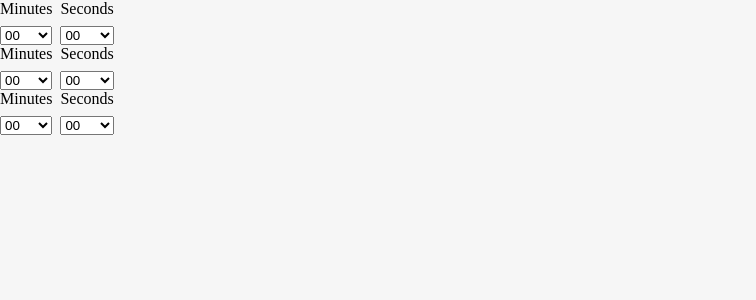
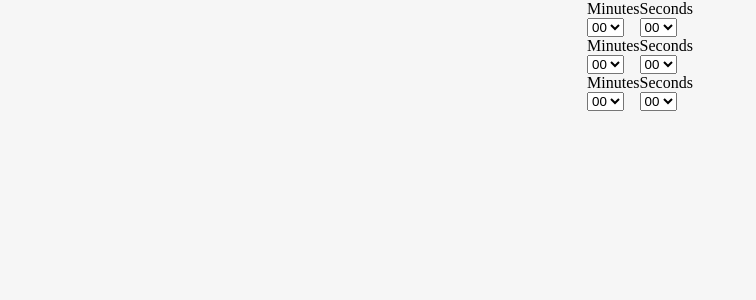
Before and after one commit to RenzoSev/typescript-countdown, a React (Create React App) app: page /settings in a window 1280 px wide. Shown: the top 300 px of the page, without its empty margins (0-756 px from the left). Built offline with nearby package versions, Linux system fonts and the light colour scheme.

Commit message:
feat: user prefer presets

```diff
--- a/src/components/SetCountdown/index.tsx
+++ b/src/components/SetCountdown/index.tsx
@@ -1,5 +1,5 @@
 /* eslint-disable no-unused-vars */
-import React, { useState, Dispatch, SetStateAction } from 'react';
+import React, { Dispatch, SetStateAction } from 'react';
 
 import {
   MdKeyboardArrowUp,
--- a/src/components/SetCountdown/types.ts
+++ b/src/components/SetCountdown/types.ts
@@ -1,6 +1,6 @@
 /* eslint-disable no-unused-vars */
 import React from 'react';
-import { setTimeInfoTypes } from '../../pages/App/types';
+import { setTimeInfoTypes } from '../../pages/Countdown/types';
 
 export type propsTypes = {
     dataTime: {
--- a/src/pages/Countdown/index.tsx
+++ b/src/pages/Countdown/index.tsx
@@ -26,7 +26,7 @@ import usePrevious from '../../helper/usePrevious';
 import Presets from '../../components/Presets';
 import SetCountdown from '../../components/SetCountdown';
 
-import { Section, DivConfig } from '../../styles/styles';
+import { Section, DivConfig } from './styles';
 
 const CountDown = (propsCountDown: PropsTypes) => {
   const { presets } = propsCountDown;
--- a/src/pages/TimeConfigs/index.tsx
+++ b/src/pages/TimeConfigs/index.tsx
@@ -1,33 +1,50 @@
 /* eslint-disable no-unused-vars */
+/* eslint-disable no-shadow */
 
 import React, { ChangeEvent, useState } from 'react';
 
 import TimeConfigsTypes from './types';
 
-import Section from './styles';
+import { Section, DivPresets } from './styles';
+import { convertNumbersToCountdown } from '../../utils/convertTime';
 
 export default function TimeConfigs(propsConfigs: TimeConfigsTypes) {
   const { presets, setPresets } = propsConfigs;
 
-  const [newPresets, setNewPresets] = useState(presets);
+  const [localPresets, setLocalPresets] = useState(presets);
 
-  const sendNewPreset = (e: ChangeEvent<HTMLSelectElement>, index: number) => {
+  const changeMinutes = (preset: string[], value: string) => {
+    preset.shift();
+    preset.unshift(value);
+  };
+  const changeSeconds = (preset: string[], value: string) => {
+    preset.pop();
+    preset.push(value);
+  };
+  const sendNewPreset = (e: ChangeEvent<HTMLSelectElement>, index: number, time: string) => {
     const { value } = e.target;
+    const preset = localPresets[index].split(':');
 
-    console.log(value);
+    const timeIndex: {[key: string]: (preset: string[], value: string) => void} = {
+      minutes: changeMinutes,
+      seconds: changeSeconds,
+    };
 
-    // const splicedPresets = [...presets];
-    // splicedPresets.splice(index, 1, value);
+    timeIndex[time](preset, value);
+    const convertedPreset = convertNumbersToCountdown(preset);
 
-    // setNewPresets(splicedPresets);
+    const splicedPresets = [...localPresets];
+    splicedPresets.splice(index, 1, convertedPreset);
+
+    setLocalPresets(splicedPresets);
   };
 
-  const renderSelect = (index: number) => {
+  const renderSelect = (index: number, time: string) => {
     const arrayFrom59 = Array.from(Array(60).keys());
     const optionsValue = arrayFrom59.map((num) => (`0${num}`).slice(-2));
 
     return (
-      <select onChange={(e) => sendNewPreset(e, index)}>
+      <select onChange={(e) => sendNewPreset(e, index, time)}>
         {optionsValue.map((num) => (
           <option key={num}>
             {num}
@@ -42,19 +59,17 @@ export default function TimeConfigs(propsConfigs: TimeConfigsTypes) {
 
     return (
       presets.map((preset, index) => (
-        <div key={preset}>
+        <DivPresets key={preset}>
           <div>
-            <div>
-              <p>Minutes</p>
-              {renderSelect(index)}
-            </div>
+            <p>Minutes</p>
+            {renderSelect(index, 'minutes')}
+          </div>
 
-            <div>
-              <p>Seconds</p>
-              {renderSelect(index)}
-            </div>
+          <div>
+            <p>Seconds</p>
+            {renderSelect(index, 'seconds')}
           </div>
-        </div>
+        </DivPresets>
       )));
   };
 
--- a/src/pages/TimeConfigs/styles.ts
+++ b/src/pages/TimeConfigs/styles.ts
@@ -1,22 +1,16 @@
 import styled from 'styled-components';
 
-const Section = styled.section`
+export const Section = styled.section`
     width: 100%;
     height: 100vh;
 
-    div {
-        div {
-            div {
-                display: flex;
-                gap: 0.5rem;
-
-                div {
-                    display: flex;
-                    flex-flow: column nowrap;
-                }
-            }
-        }
+    & > div {
+        display: flex;
+        flex-flow: column nowrap;
+        align-items: center;
     }
 `;
 
-export default Section;
+export const DivPresets = styled.div`
+    display: flex;
+`;
--- a/src/styles/styles.ts
+++ /dev/null
@@ -1,29 +0,0 @@
-import styled from 'styled-components';
-
-export const Section = styled.section`
-    display: flex;
-    flex-flow: column nowrap;
-    justify-content: center;
-    align-items: center;
-
-    height: 100vh;
-
-    color: #525252;
-    font-size: 3rem;
-    font-family: 'Montserrat', sans-serif;
-
-    span {
-        font-weight: 600;
-        font-size: 5rem;
-    }
-`;
-
-export const DivConfig = styled.div`
-    position: absolute;
-    left: 0;
-
-    font-size: 1.3rem;
-    color: #525252;
-
-    padding: 0.6rem;
-`;
--- a/src/utils/convertTime.ts
+++ b/src/utils/convertTime.ts
@@ -7,3 +7,9 @@ export const convertSecToMili = (seconds: number) => seconds * 1000;
 export const convertCountdownToNumbers = (countdown: string) => (
   countdown.split(':').join('').split('')
 );
+
+export const convertNumbersToCountdown = (countdown: string[]) => {
+  const presetCountdown = countdown;
+  presetCountdown.splice(1, 0, ':');
+  return presetCountdown.join('');
+};
```
Also changed, not shown: src/pages/App/types.ts (deleted, +0 -33 lines).
